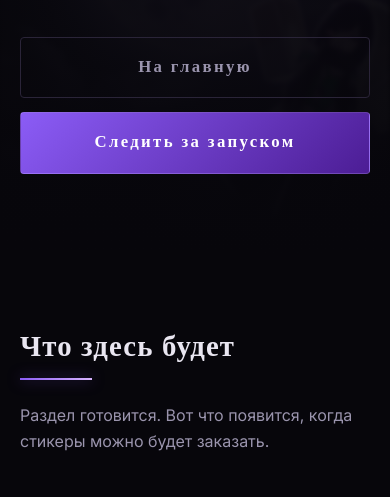
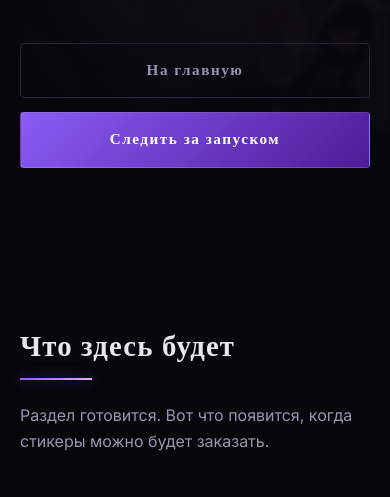
Before and after one commit to sasabusuev970-alt/dylan-posing, a plain HTML site: page stickers/index.html in a window 390 px wide. Shown: the part 332-829 px from the top of the page. Drawn offline with Linux system fonts and the light colour scheme.

Commit message:
Site update 2026-11-23 23:44

```diff
--- a/stickers/index.html
+++ b/stickers/index.html
@@ -231,7 +231,7 @@
     section { padding: 72px 0; }
     .hero { padding: 100px 0 64px; min-height: 70svh; }
     .hero__actions { flex-direction: column; align-items: stretch; }
-    .btn { text-align: center; }
+    .btn { text-align: center; padding: 14px 22px; font-size: .95rem; letter-spacing: .1em; }
     .soon__box { padding: 26px 20px; }
   }
   @media (max-width: 480px) {
```
